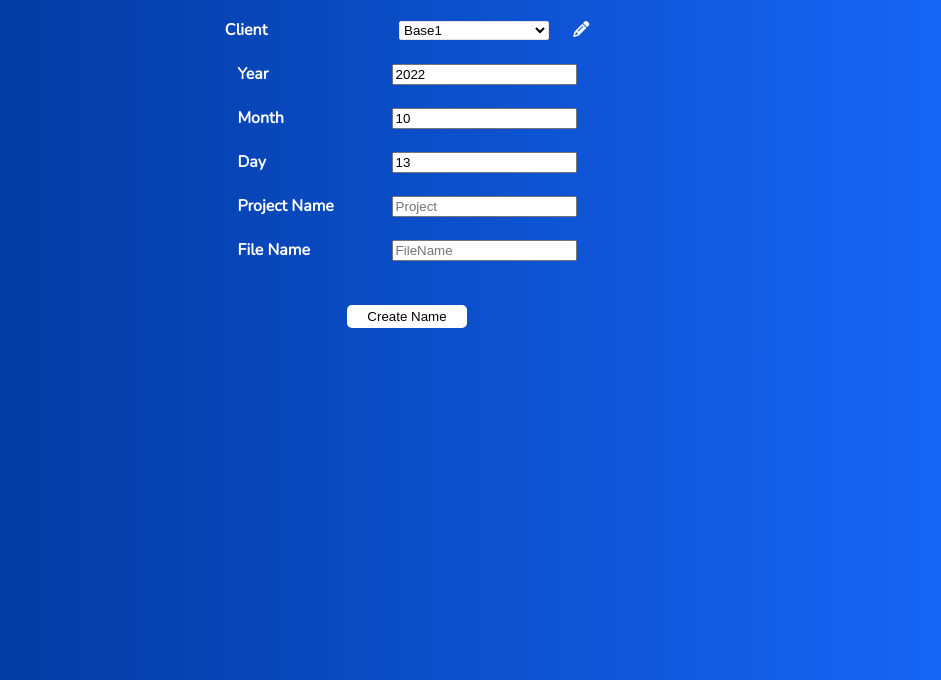
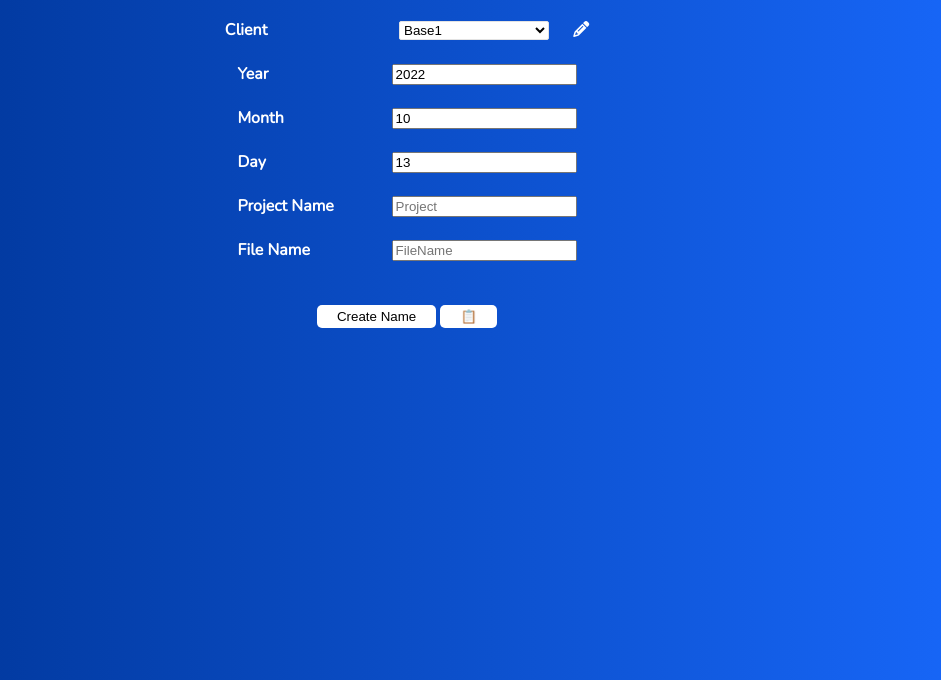
Before and after one commit to danpetersen-ghub/NameGenerator, a plain HTML site: page index.html in a window 1280 px wide. Shown: the part 120-800 px from the top of the page, without its empty margins (233-1174 px from the left). Drawn offline with nearby package versions, Linux system fonts and the light colour scheme.

Commit message:
add copy to clipboard

```diff
--- a/index.html
+++ b/index.html
@@ -91,13 +91,13 @@
                 color: #003699;
 
             }
-            #CTA {
+            button {
                 padding: 4px 20px;
                 border: 0px;
                 background: #FFF;
                 border-radius: 5px;
             }
-            #CTA:hover {
+            button:hover {
                 border: 1px #FFF;
                 color:#FFF;
                 background: #003699;
@@ -171,7 +171,9 @@
     <br>
 
     <button id="CTA" onclick="createName();">Create Name</button>
-    <br>
+    <button onclick="copyToClipboard()" >&#128203;</button>
+
+    <br><br>
    <div contenteditable="true" id="output"></div>
 </section>
 <section id="modal-area" >
--- a/script.js
+++ b/script.js
@@ -186,5 +186,16 @@ function showExistingConfig() {
 }
 
 
+function copyToClipboard() {
+    // Get the text field
+    let copyText = document.getElementById("output");
+
+     // Copy the text inside the text field
+    navigator.clipboard.writeText(copyText.innerText);
+
+    // Alert the copied text
+    console.log("Copied the text: " + copyText.innerText);
+  }
+
 
 //document.getElementById('01').click();
```
